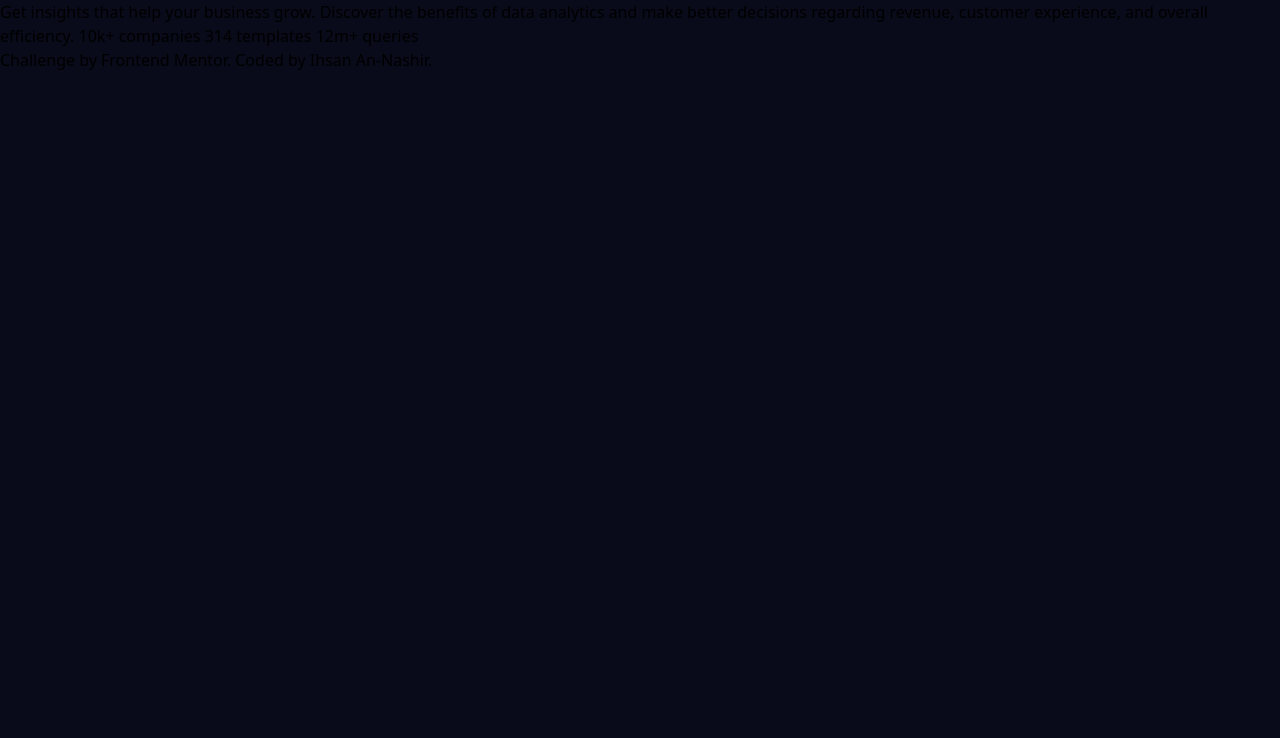
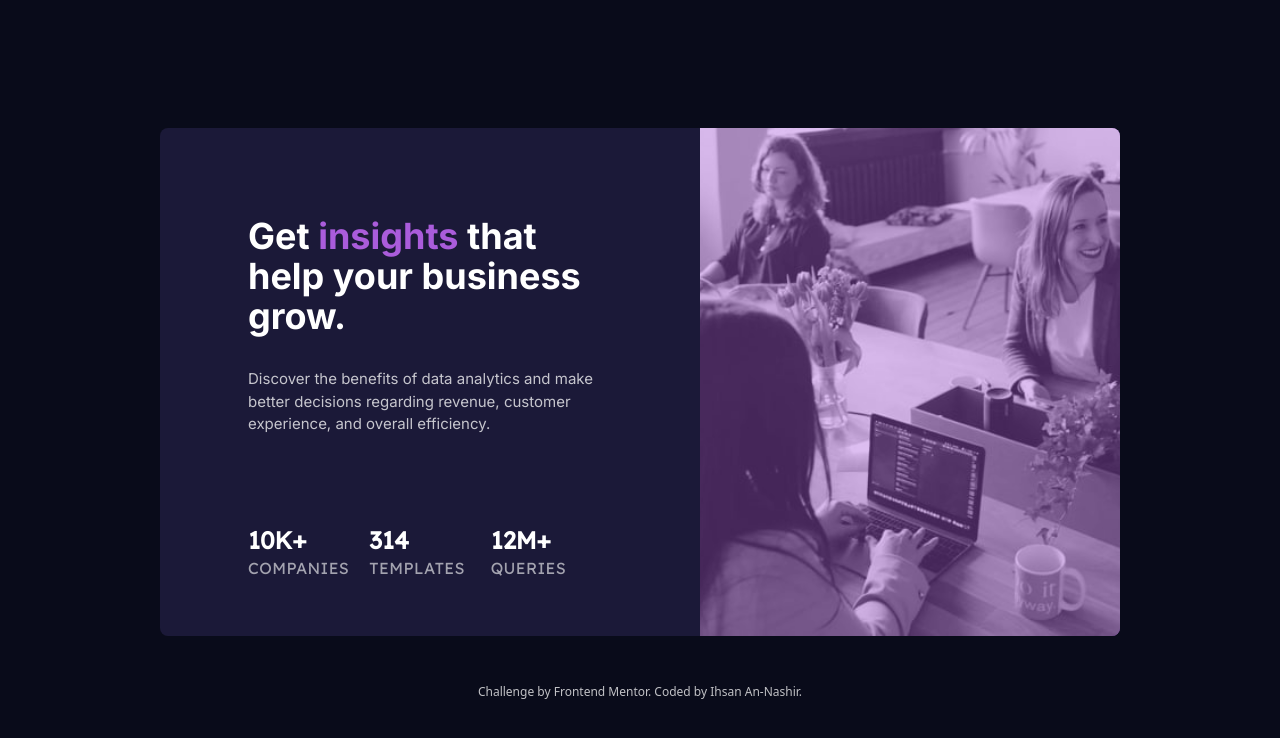
Before and after one commit to ihsanannashir/stats-preview-card, a website: page index.html in a window 1280 px wide. Drawn offline with Linux system fonts and the light colour scheme.

Commit message:
finishing

```diff
--- a/index.html
+++ b/index.html
@@ -3,25 +3,48 @@
 <head>
   <meta charset="UTF-8">
   <meta name="viewport" content="width=device-width, initial-scale=1.0">
+  <link rel="preconnect" href="https://fonts.googleapis.com">
+  <link rel="preconnect" href="https://fonts.gstatic.com" crossorigin>
+  <link href="https://fonts.googleapis.com/css2?family=Inter:wght@400;700&display=swap" rel="stylesheet">
+  <link href="https://fonts.googleapis.com/css2?family=Lexend+Deca&display=swap" rel="stylesheet">
   <link href="/dist/output.css" rel="stylesheet">
   <link rel="icon" type="image/png" sizes="32x32" href="./images/favicon-32x32.png">
   <title>Frontend Mentor | Stats preview card component</title>
+</head>
 
-</head>
-<body class="bg-[#090b1a]">
+<body class="bg-[#090b1a] grid place-items-center">
+  <div class="bg-desaturated-blue w-[90%] md:w-[75%] mt-[10%] rounded-lg flex flex-col-reverse md:flex-row overflow-hidden relative">
+    <div class="align-middle my-14 mx-4 xl:mx-14 px-8 basis-1/2">
+      <div class="text-white font-bold text-4xl my-6 md:my-8 font-inter text-center md:text-left">
+        Get <span class="text-soft-violet">insights</span> that help your business grow.
+      </div>
+      <div class="text-center md:text-left font-inter text-[15px] text-white-second mt-4 mb-2 md:mb-14">
+        Discover the benefits of data analytics and make better decisions regarding revenue, customer
+        experience, and overall efficiency.
+      </div>
+      <div class="text-center md:text-left flex flex-col md:flex-row pt-8 font-lexend uppercase">
+        <div class="flex flex-col basis-1/3 py-4 md:py-0">
+          <span class="text-white font-bold text-2xl">10k+</span>
+          <span class="text-white-third tracking-wide">companies</span>
+        </div>
+        <div class="flex flex-col basis-1/3 py-4 md:py-0">
+          <span class="text-white font-bold text-2xl">314</span>
+          <span class="text-white-third tracking-wide">templates</span>
+        </div>
+        <div class="flex flex-col basis-1/3 py-4 md:py-0">
+          <span class="text-white font-bold text-2xl">12M+</span>
+          <span class="text-white-third tracking-wide">queries</span>
+        </div>
+      </div>
+    </div>
+    <div class="flex flex-nowrap bg-soft-violet basis-1/2">
+      <img class="w-full object-cover opacity-60" src="./images/image-header-desktop.jpg" alt="main-image">
+    </div>
+  </div>
 
-  Get insights that help your business grow.
-
-  Discover the benefits of data analytics and make better decisions regarding revenue, customer
-  experience, and overall efficiency.
-
-  10k+ companies
-  314 templates
-  12m+ queries
-
-  <div class="">
+  <div class="text-white-second text-center pt-12 pb-2 text-xs">
     Challenge by <a href="https://www.frontendmentor.io?ref=challenge" target="_blank">Frontend Mentor</a>.
-    Coded by <a href="#">Ihsan An-Nashir</a>.
+    Coded by <a href="https://github.com/ihsanannashir/stats-preview-card">Ihsan An-Nashir</a>.
   </div>
 </body>
 </html>
--- a/package.json
+++ b/package.json
@@ -1,5 +1,8 @@
 {
   "devDependencies": {
     "tailwindcss": "^3.3.1"
+  },
+  "scripts": {
+    "dev": "npx tailwindcss -i ./src/input.css -o ./dist/output.css --watch"
   }
 }
--- a/tailwind.config.js
+++ b/tailwind.config.js
@@ -14,6 +14,10 @@ module.exports = {
         'white-second': 'hsla(0, 0%, 100%, 0.75)',
         'white-third': 'hsla(0, 0%, 100%, 0.6)',
       },
+      fontFamily: {
+        'inter': ['Inter', 'sans-serif'],
+        'lexend': ['Lexend Deca', 'sans-serif'],
+      },
     },
   },
   plugins: [],
```
Also changed, not shown: dist/output.css.
